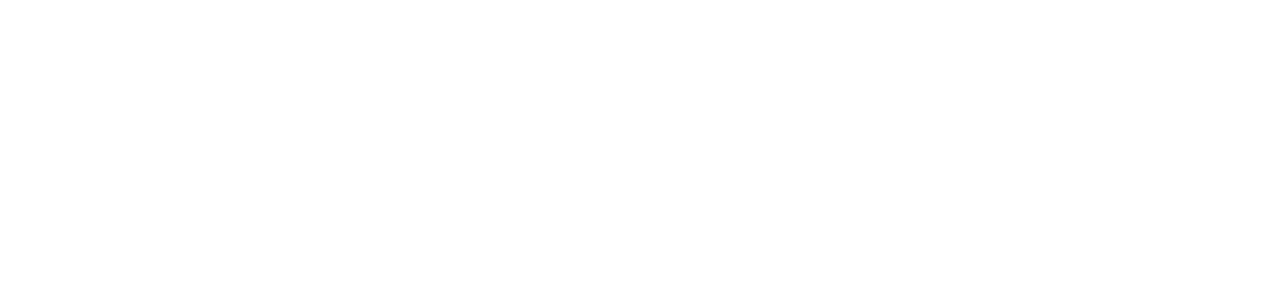
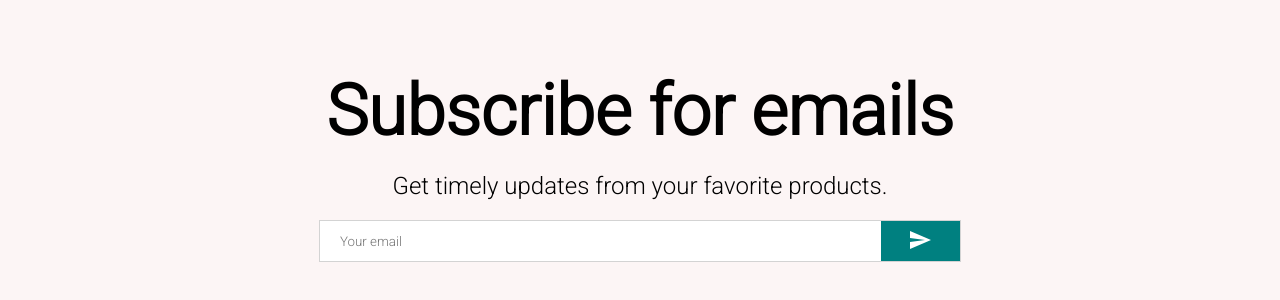
Before and after one commit to SincerelyBrittany/e-commerce-mern-site, a React (Create React App) app in the folder frontend/: page / in a window 1280 px wide. Shown: the part 2330-2630 px from the top of the page. Before the commit the page ends 850 px from the top, so only its background shows below. Built offline with nearby package versions, Linux system fonts and the light colour scheme; a web font is replaced by a local one.

Commit message:
adds subscription section

```diff
--- a/frontend/src/App.jsx
+++ b/frontend/src/App.jsx
@@ -1,6 +1,7 @@
 import Announcement from "./components/Announcement";
 import Categories from "./components/Categories";
 import Navbar from "./components/Navbar";
+import Subscription from "./components/Subscription";
 import Products from "./components/Products";
 import Slider from "./components/Slider";
 import { Home } from "./pages/Home";
@@ -10,9 +11,10 @@
     <div>
       <Announcement />
       <Navbar />
-      {/* <Slider />
-      <Categories /> */}
+      <Slider />
+      <Categories />
       <Products />
+      <Subscription />
     </div>
   );
 };
--- /dev/null
+++ b/frontend/src/components/Subscription.jsx
@@ -0,0 +1,60 @@
+import { Send } from "@material-ui/icons";
+import styled from "styled-components";
+
+const Container = styled.div`
+  height: 60vh;
+  background-color: #fcf5f5;
+  display: flex;
+  align-items: center;
+  justify-content: center;
+  flex-direction: column;
+`;
+const Title = styled.h1`
+  font-size: 70px;
+  margin-bottom: 20px;
+`;
+
+const Desc = styled.div`
+  font-size: 24px;
+  font-weight: 300;
+  margin-bottom: 20px;
+`;
+
+const InputContainer = styled.div`
+  width: 50%;
+  height: 40px;
+  background-color: white;
+  display: flex;
+  justify-content: space-between;
+  border: 1px solid lightgray;
+`;
+
+const Input = styled.input`
+  border: none;
+  flex: 8;
+  padding-left: 20px;
+`;
+
+const Button = styled.button`
+  flex: 1;
+  border: none;
+  background-color: teal;
+  color: white;
+`;
+
+const Subscription = () => {
+  return (
+    <Container>
+      <Title>Subscribe for emails</Title>
+      <Desc>Get timely updates from your favorite products.</Desc>
+      <InputContainer>
+        <Input placeholder="Your email" />
+        <Button>
+          <Send />
+        </Button>
+      </InputContainer>
+    </Container>
+  );
+};
+
+export default Subscription;
```
